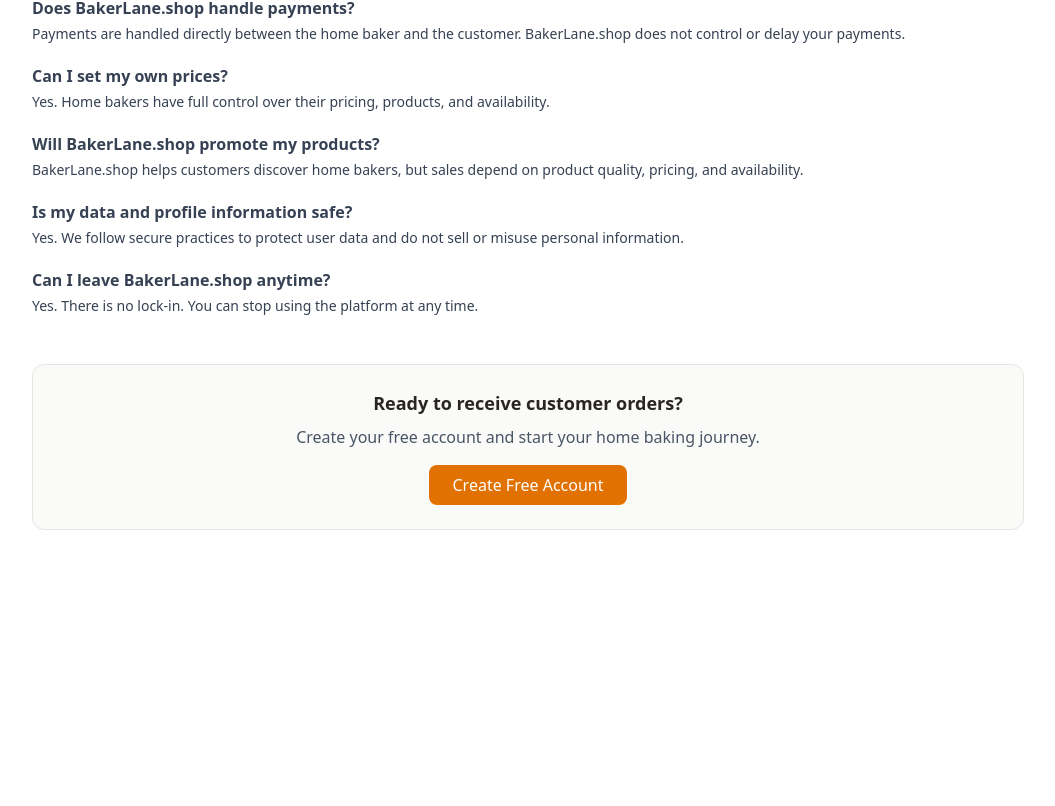
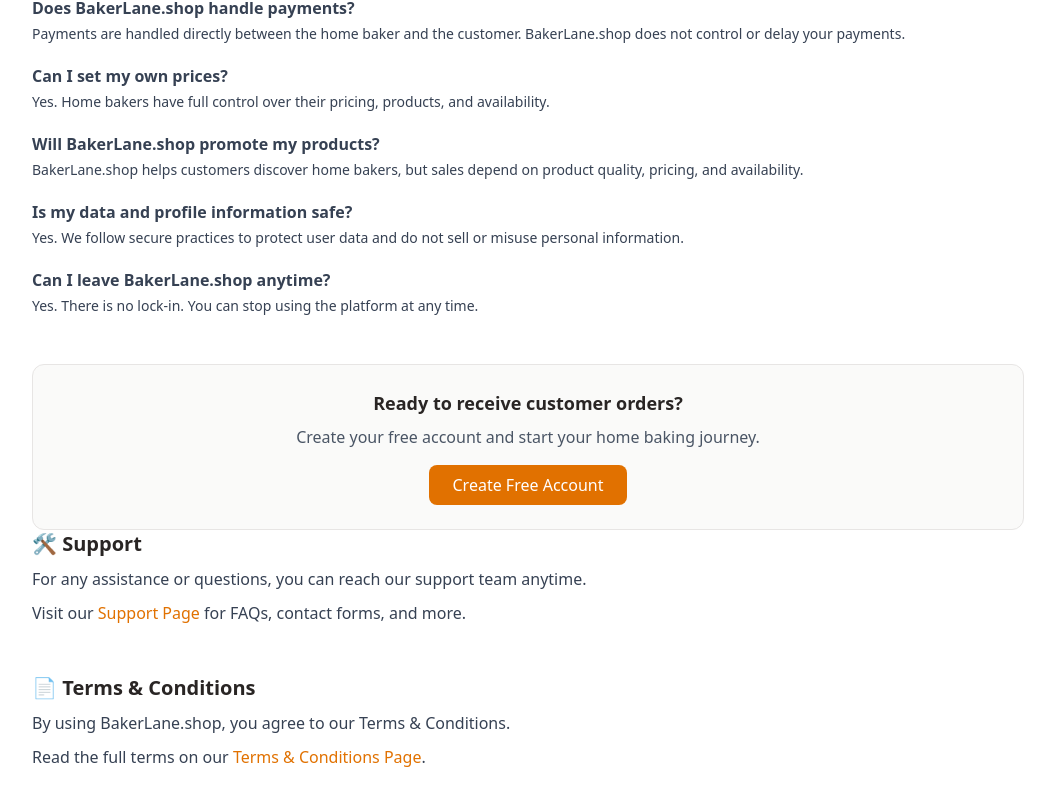
Before and after one commit to billalcoder/Homebacker-frontend, a React (Vite) app: page /about in a window 1280 px wide. Shown: the part 1475-2281 px from the top of the page, without its empty margins (112-1167 px from the left). Before the commit the page ends 2045 px from the top, so only its background shows below. Built offline with nearby package versions, Linux system fonts and the light colour scheme.

Commit message:
make my site SEO readable

```diff
--- a/index.html
+++ b/index.html
@@ -3,10 +3,54 @@
 
 <head>
   <meta charset="UTF-8" />
-  <link rel="icon" type="image/svg+xml" href="/vite.svg" />
+
+  <!-- Viewport -->
   <meta name="viewport" content="width=device-width, initial-scale=1.0" />
+
+  <!-- Primary SEO -->
+  <title>BakerLane.shop | Platform for Home Bakers to Receive Orders</title>
+  <meta
+    name="description"
+    content="BakerLane.shop is a trusted platform for home bakers to receive direct customer orders, manage products, and grow their baking business online."
+  />
+  <meta
+    name="keywords"
+    content="home bakers, home bakery platform, bakerlane, sell homemade cakes, home baking business, online bakery orders"
+  />
+  <meta name="author" content="BakerLane.shop" />
+
+  <!-- Crawler / Indexing -->
+  <meta name="robots" content="index, follow" />
+  <meta name="googlebot" content="index, follow" />
+
+  <!-- Canonical -->
+  <link rel="canonical" href="https://bakerlane.shop/about" />
+
+  <!-- Favicon -->
   <link rel="icon" type="image/x-icon" href="/favicon.ico" />
-  <title>HomeBaker Dashboard</title>
+
+  <!-- Open Graph (Social Preview) -->
+  <meta property="og:type" content="website" />
+  <meta property="og:title" content="BakerLane.shop | Platform for Home Bakers" />
+  <meta
+    property="og:description"
+    content="A simple and trusted platform where home bakers receive direct customer orders without commission."
+  />
+  <meta property="og:url" content="https://bakerlane.shop/about" />
+  <meta property="og:site_name" content="BakerLane.shop" />
+  <!-- Optional image -->
+  <!-- <meta property="og:image" content="https://bakerlane.shop/og-image.png" /> -->
+
+  <!-- Twitter Card -->
+  <meta name="twitter:card" content="summary_large_image" />
+  <meta name="twitter:title" content="BakerLane.shop | Platform for Home Bakers" />
+  <meta
+    name="twitter:description"
+    content="Helping home bakers receive direct customer orders and grow online."
+  />
+  <!-- Optional image -->
+  <!-- <meta name="twitter:image" content="https://bakerlane.shop/og-image.png" /> -->
+
 </head>
 
 <body>
--- a/src/pages/About.jsx
+++ b/src/pages/About.jsx
@@ -215,6 +215,27 @@
           Create Free Account
         </Link>
       </div>
+      {/* Support */}
+      <section id="support" className="mb-12 scroll-mt-24">
+        <h2 className="text-xl font-semibold mb-2">🛠 Support</h2>
+        <p className="text-gray-700 leading-relaxed mb-2">
+          For any assistance or questions, you can reach our support team anytime.
+        </p>
+        <p className="text-gray-700 leading-relaxed">
+          Visit our <Link to="/support" className="text-amber-600 hover:underline">Support Page</Link> for FAQs, contact forms, and more.
+        </p>
+      </section>
+
+      {/* Terms */}
+      <section id="terms" className="mb-12 scroll-mt-24">
+        <h2 className="text-xl font-semibold mb-2">📄 Terms & Conditions</h2>
+        <p className="text-gray-700 leading-relaxed mb-2">
+          By using BakerLane.shop, you agree to our Terms & Conditions.
+        </p>
+        <p className="text-gray-700 leading-relaxed">
+          Read the full terms on our <Link to="/terms" className="text-amber-600 hover:underline">Terms & Conditions Page</Link>.
+        </p>
+      </section>
 
     </div>
   );
--- a/src/pages/Support.jsx
+++ b/src/pages/Support.jsx
@@ -68,14 +68,6 @@
 
             <div className="text-sm text-stone-600 space-y-1">
 
-              {/* Phone */}
-              <a
-                href="tel:7420864014"
-                className="block hover:text-amber-700 transition-colors"
-              >
-                📞 7420864014
-              </a>
-
               {/* Email */}
               <a
                 href="mailto:billalshekhani10@gmail.com"
```
Also changed, not shown: public/robots.txt (added), 1 other file (tests, documents, lock files or other folders).
